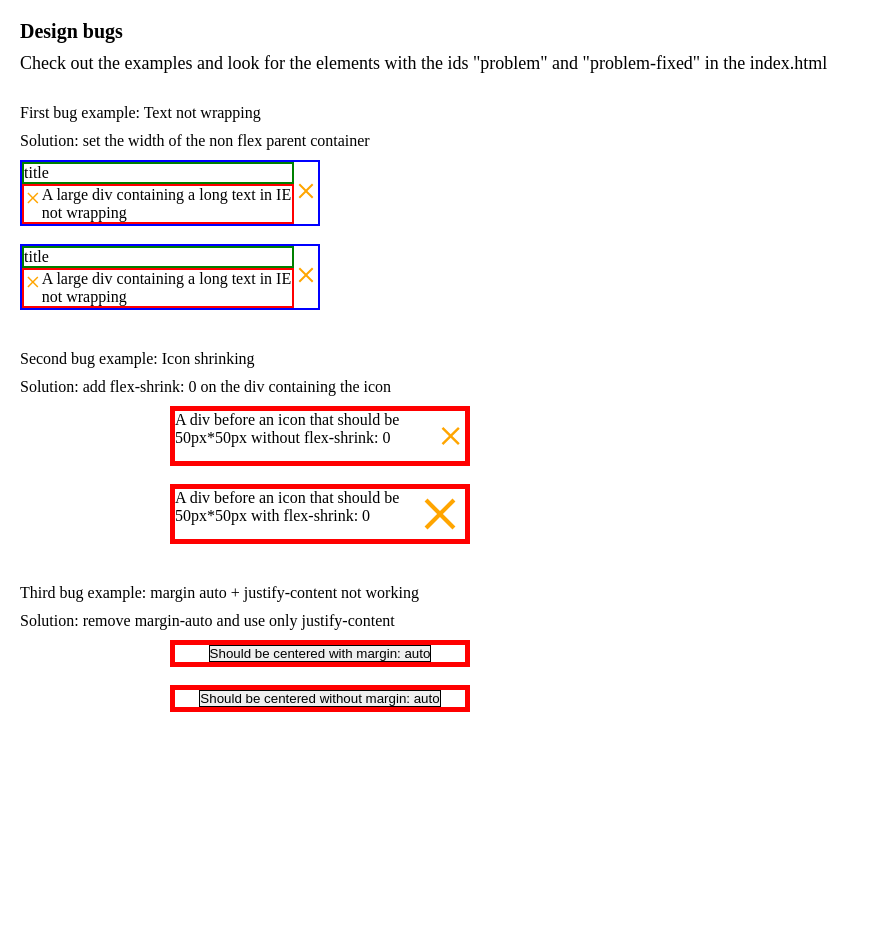
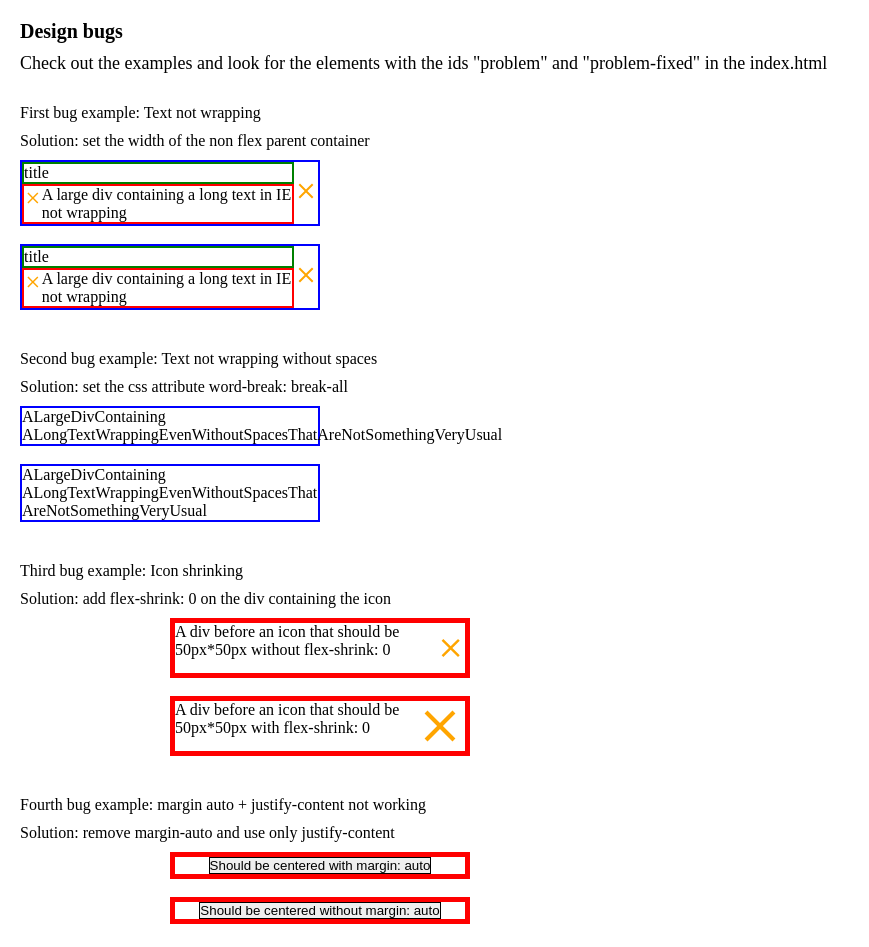
Before and after one commit to ffyn/design-issues-and-fixes, a website: page index.html in a window 1280 px wide. Shown: the whole page, without its empty margins (0-869 px from the left). Before the commit the page ends 800 px from the top, so only its background shows below. Drawn offline with Linux system fonts and the light colour scheme.

Commit message:
Add issue text not wrapping without spaces

```diff
--- a/index.html
+++ b/index.html
@@ -94,7 +94,18 @@
           </div>
         </div>
         <div class="example">
-          <p>Second bug example: Icon shrinking</p>
+          <p>Second bug example: Text not wrapping without spaces</p>
+          <p>Solution: set the css attribute word-break: break-all</p>
+          <div id="problem" style="width: 300px; border: 2px solid blue;">
+            <div>ALargeDivContaining ALongTextWrappingEvenWithoutSpacesThatAreNotSomethingVeryUsual</div>
+          </div>
+          <br/>
+          <div id="problem-fixed" style="width: 300px; border: 2px solid blue; word-wrap: break-word;">
+            <div>ALargeDivContaining ALongTextWrappingEvenWithoutSpacesThatAreNotSomethingVeryUsual</div>
+          </div>
+        </div>
+        <div class="example">
+          <p>Third bug example: Icon shrinking</p>
           <p>Solution: add flex-shrink: 0 on the div containing the icon</p>
           <div class="container" style="display: flex;">
             <div>
@@ -127,7 +138,7 @@
           </div>
         </div>
         <div class="example">
-          <p>Third bug example: margin auto + justify-content not working</p>
+          <p>Fourth bug example: margin auto + justify-content not working</p>
           <p>Solution: remove margin-auto and use only justify-content</p>
           <div class="container" style="display: flex; justify-content: center;">
             <button id="problem" style="margin: auto">
```
